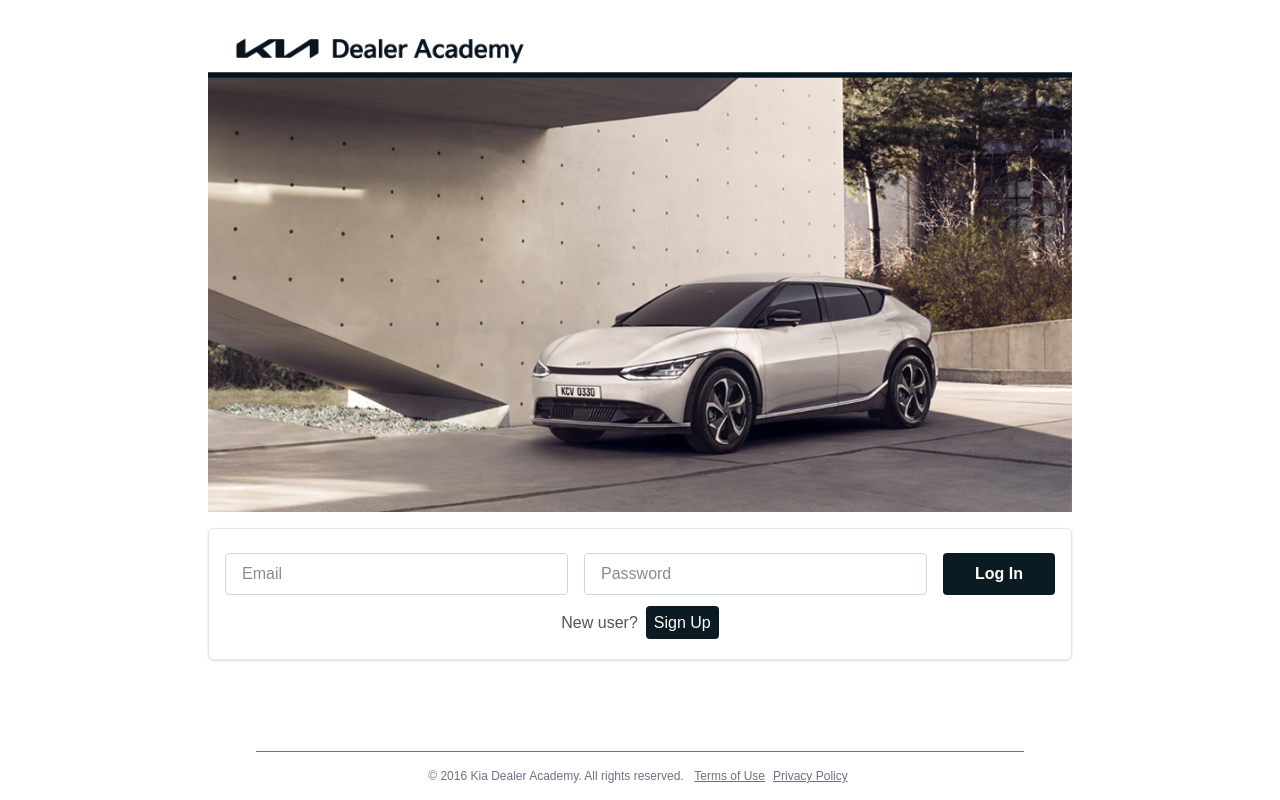
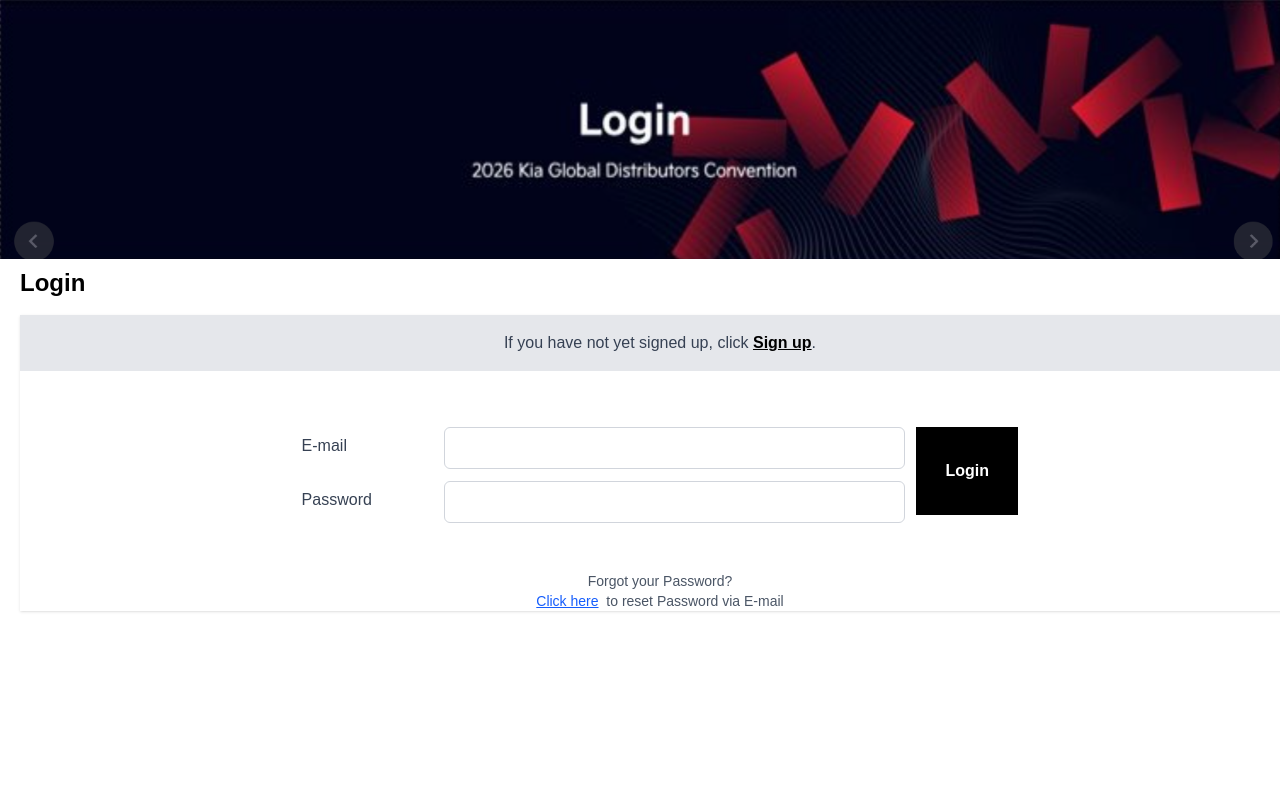
Before and after one commit to Sachinsen7/kia-project, a Next.js app in the folder client/: page /login in a window 1280 px wide. Built offline with nearby package versions, Linux system fonts and the light colour scheme; no server answers.

Commit message:
added page.tsx

```diff
--- a/client/src/app/login/page.tsx
+++ b/client/src/app/login/page.tsx
@@ -3,6 +3,7 @@
 import { useState } from "react";
 import { useRouter } from "next/navigation";
 import { BASE_URL } from "@/config/api";
+import Image from "next/image";
 
 export default function Login() {
   const [email, setEmail] = useState("");
@@ -22,10 +23,8 @@
         headers: { "Content-Type": "application/json" },
         body: JSON.stringify({ email, password }),
       });
-      console.log(res);
 
       const data = await res.json();
-      console.log(data);
 
       if (!res.ok) {
         setError(data.message || "Login failed");
@@ -33,11 +32,9 @@
         return;
       }
 
-      // Save token securely
       localStorage.setItem("token", data.token);
       localStorage.setItem("user", JSON.stringify(data.user));
 
-      // Redirect to dashboard or home
       router.push("/");
     } catch (err) {
       setError("Network error. Please try again.");
@@ -47,76 +44,82 @@
   };
 
   return (
-    <div className="min-h-screen flex flex-col justify-between bg-white">
-      <main className="flex flex-col items-center flex-1">
-        <div className="w-full max-w-4xl mt-6 px-4">
-          <img
-            src="/login-banner.png"
-            alt="Kia Car"
-            className="w-full max-h-[500px] object-contain sm:object-cover"
+    <div className="min-h-screen  bg-white overflow-hidden">
+      {/* Header Banner */}
+      <header className="w-full bg-[#0a1b23] text-white  text-center">
+        <Image
+          src={"/login.png"}
+          alt="Login"
+          width={500}
+          height={300}
+          className="w-full"
         />
+      </header>
 
-          <form
-            className="w-full flex flex-col items-center py-6 bg-white border border-gray-200 rounded-md shadow-sm mt-4"
-            onSubmit={handleSubmit}
-          >
-            <div className="flex flex-col sm:flex-row gap-4 px-4 mx-4 w-full">
+      <h2 className="text-2xl text-black font-bold my-2 mx-5">Login</h2>
+      {/* Main Content */}
+      <main className="w-full items-center  mx-5 py-2">
+        <div className="w-full">
+          <div className="bg-white justify-center  shadow-sm">
+
+            {/* Sign-up Prompt */}
+            <div className="bg-gray-200 text-gray-700 text-center py-4 mb-4">
+              If you have not yet signed up, click <a href="/signup" className="text-black font-semibold underline">Sign up</a>.
+            </div>
+
+            {/* Form */}
+            <form onSubmit={handleSubmit} className="w-[80%] justify-center mx-auto ">
+              <div className="flex justify-center w-full mx-auto">
+                <div className="w-[60%] mx-0 my-7">
+                  <div className="flex items-center my-2  " >
+                    <label className="block text-md font-medium mr-5 w-[20%] text-gray-700">E-mail</label>
                     <input
                       type="email"
-                placeholder="Email"
                       value={email}
                       onChange={(e) => setEmail(e.target.value)}
                       required
-                className="border border-gray-300 px-4 py-2 w-full text-gray-900 rounded focus:outline-none focus:border-[#0a1b23]"
+                      className="mt-1 block w-[75%] border border-gray-300 rounded-md p-2 focus:outline-none focus:ring-2 focus:ring-[#0a1b23]"
                     />
+                  </div>
+                  <div className="flex items-center">
+                    <label className="block mr-5 w-[20%] text-md font-medium text-gray-700">Password</label>
                     <input
                       type="password"
-                placeholder="Password"
                       value={password}
                       onChange={(e) => setPassword(e.target.value)}
                       required
-                className="border border-gray-300 px-4 py-2 w-full text-gray-900 rounded focus:outline-none focus:border-[#0a1b23]"
+                      className="mt-1 block w-[75%]  border border-gray-300 rounded-md p-2 focus:outline-none focus:ring-2 focus:ring-[#0a1b23]"
                     />
+                  </div>
+                </div>
                 <button
                   type="submit"
                   disabled={loading}
-                className="bg-[#0a1b23] whitespace-nowrap text-white px-8 py-2 rounded font-semibold hover:bg-black transition-colors w-full sm:w-auto"
+                  className=" bg-black text-white h-22 my-10 w-[10%]  font-semibold hover:bg-gray-800 disabled:opacity-50"
                 >
-                {loading ? "Logging in..." : "Log In"}
+                  {loading ? "Logging in..." : "Login"}
                 </button>
               </div>
 
               {error && (
-              <div className="text-red-600 mt-4 text-sm font-medium">
-                {error}
+                <p className="text-red-600 text-sm mt-2">{error}</p>
+              )}
+            </form>
+
+            {/* Forgot Password */}
+            <div className="mt-4 text-center text-sm text-gray-600">
+              <div>
+
+              Forgot your Password?{" "}
               </div>
-            )}
-
-            {/* Signup button */}
-            <div className="mt-4 text-center">
-              <span className="text-gray-600 mr-2">New user?</span>
-              <a
-                href="/signup"
-                className="text-white bg-[#0a1b23] px-2 py-2 rounded font-medium hover:bg-black transition-colors"
-              >
-                Sign Up
+              <a href="/forgot-password" className="text-blue-600 underline">
+                Click here
               </a>
+               &nbsp; to reset Password via E-mail
             </div>
-          </form>
+          </div>
         </div>
       </main>
-
-      <footer className="w-full flex flex-col items-center mt-8 mb-4">
-        <div className="w-full max-w-3xl text-center text-gray-500 text-xs border-t pt-4">
-          © 2016 Kia Dealer Academy. All rights reserved. &nbsp;
-          <a href="#" className="underline mx-1">
-            Terms of Use
-          </a>
-          <a href="#" className="underline mx-1">
-            Privacy Policy
-          </a>
-        </div>
-      </footer>
     </div>
   );
 }
```
Lines whose indentation alone changed are shown as unchanged.
